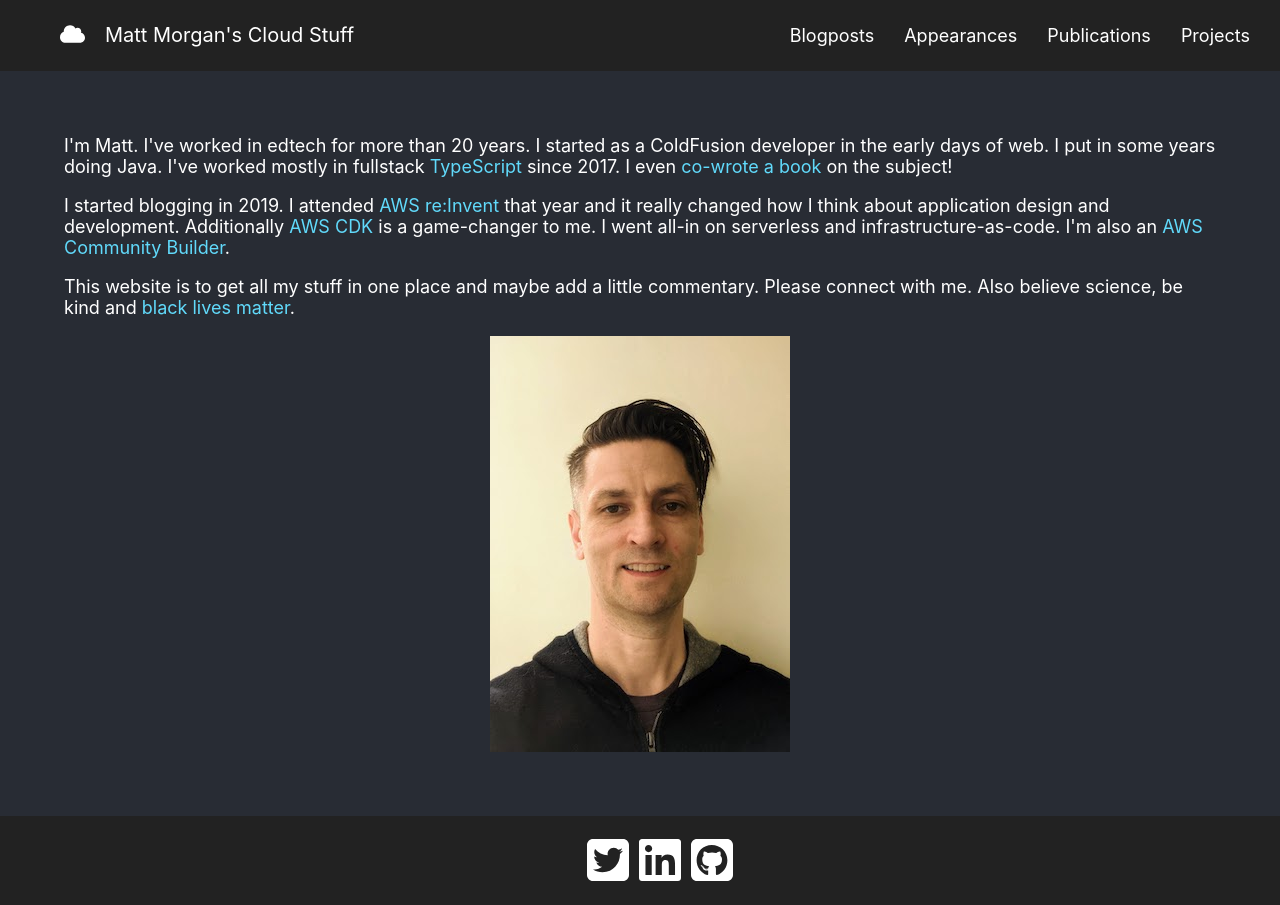
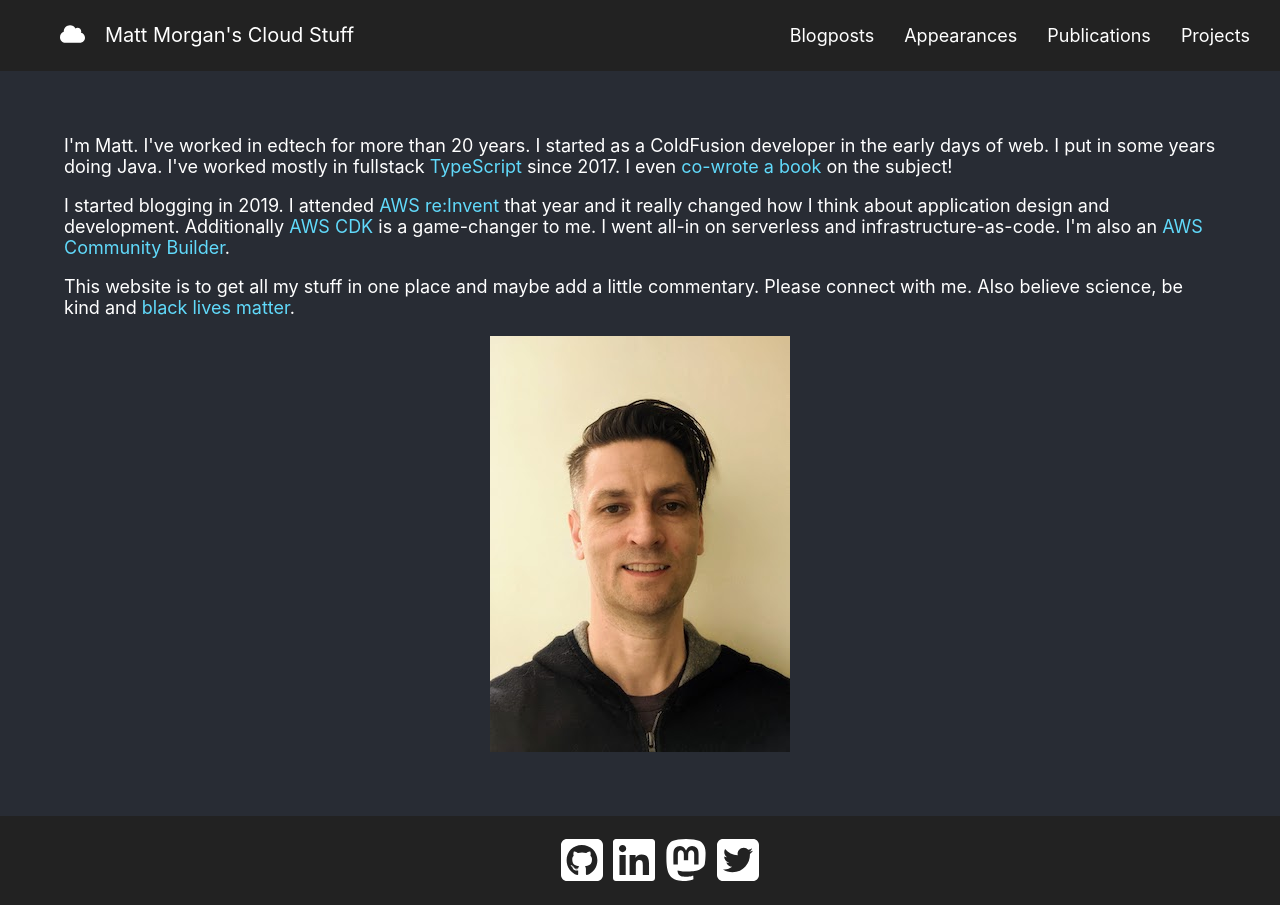
Before and after one commit to elthrasher/mattmorgan.cloud, a React (Vite) app: page / in a window 1280 px wide. Built offline with nearby package versions, Linux system fonts and the light colour scheme.

Commit message:
add mastodon

```diff
--- a/src/components/footer.tsx
+++ b/src/components/footer.tsx
@@ -5,6 +5,7 @@ import {
   faTwitterSquare,
   faGithubSquare,
   faLinkedin,
+  faMastodon,
 } from '@fortawesome/free-brands-svg-icons';
 import { FontAwesomeIcon } from '@fortawesome/react-fontawesome';
 
@@ -12,13 +13,10 @@ const Footer = () => (
   <footer>
     <ul className="social">
       <li>
-        <a
-          aria-label="twitter"
-          href="https://twitter.com/NullishCoalesce?ref_src=twsrc%5Etfw"
-        >
+        <a aria-label="github" href="https://github.com/elthrasher">
           <FontAwesomeIcon
             aria-hidden="true"
-            icon={faTwitterSquare}
+            icon={faGithubSquare}
           ></FontAwesomeIcon>
         </a>
         <a
@@ -30,10 +28,22 @@ const Footer = () => (
             icon={faLinkedin}
           ></FontAwesomeIcon>
         </a>
-        <a aria-label="github" href="https://github.com/elthrasher">
+        <a
+          aria-label="mastodon"
+          href="https://awscommunity.social/@serverlesscultist"
+        >
           <FontAwesomeIcon
             aria-hidden="true"
-            icon={faGithubSquare}
+            icon={faMastodon}
+          ></FontAwesomeIcon>
+        </a>
+        <a
+          aria-label="twitter"
+          href="https://twitter.com/NullishCoalesce?ref_src=twsrc%5Etfw"
+        >
+          <FontAwesomeIcon
+            aria-hidden="true"
+            icon={faTwitterSquare}
           ></FontAwesomeIcon>
         </a>
       </li>
```
Also changed, not shown: 1 other file (tests, documents, lock files or other folders).
